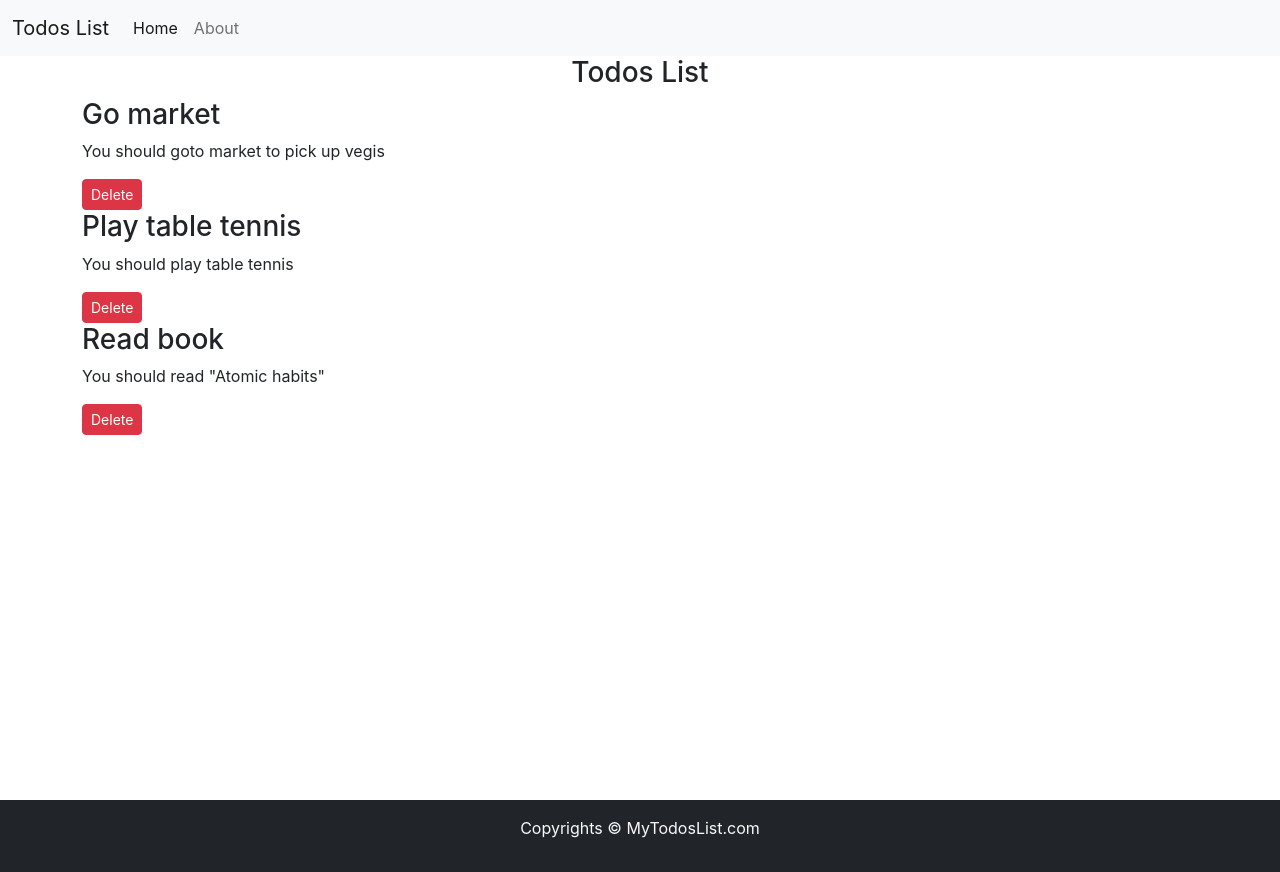
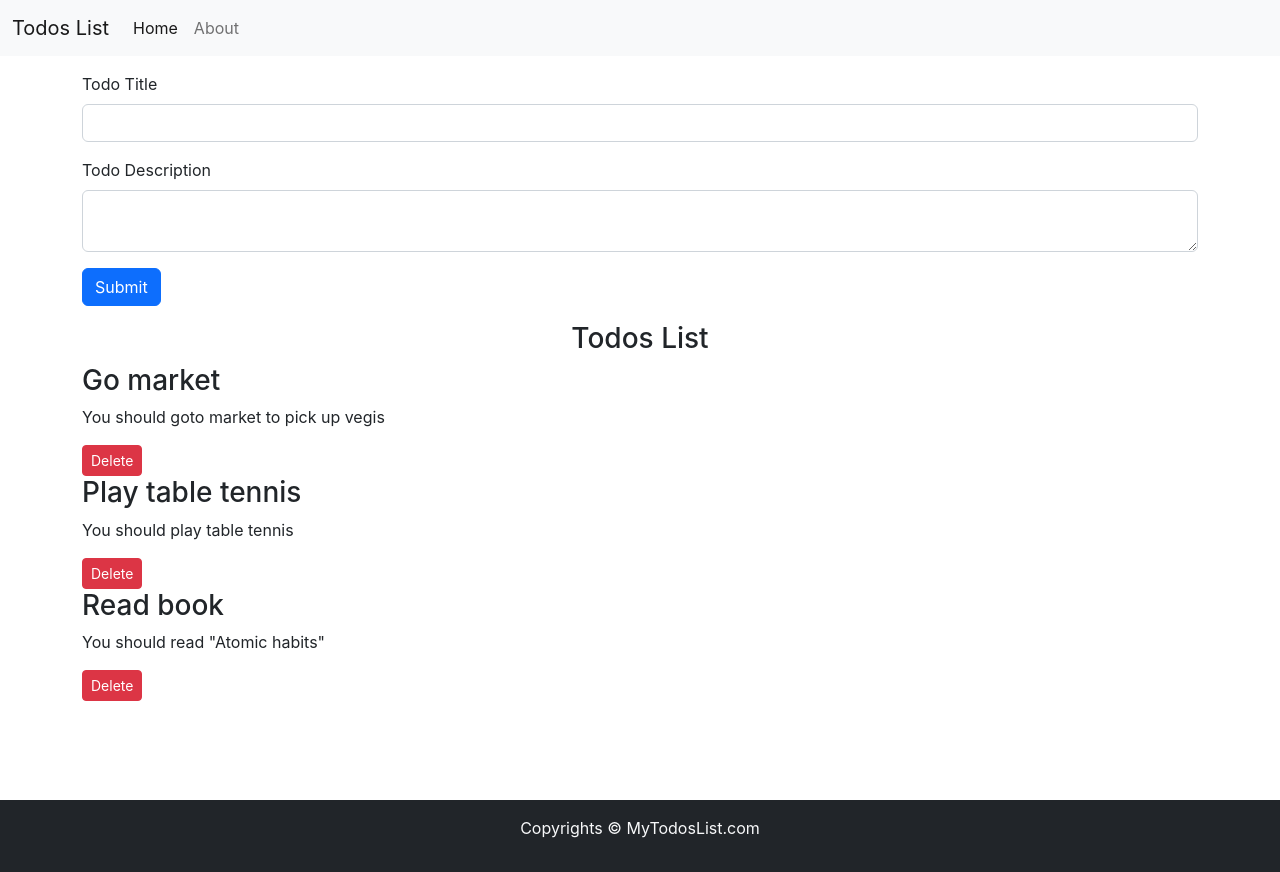
Before and after one commit to Sadam-PK/react-todo, a React (Create React App) app: page / in a window 1280 px wide. Built offline with nearby package versions, Linux system fonts and the light colour scheme.

Commit message:
todo title and area added

```diff
--- a/src/App.js
+++ b/src/App.js
@@ -2,6 +2,7 @@
 import Header from './MyComponents/Header';
 import Footer from "./MyComponents/Footer";
 import Todos from "./MyComponents/Todos";
+import AddTodo from "./MyComponents/AddTodo";
 import React, { useState } from 'react';
 
 function App() {
@@ -31,6 +32,7 @@
   return (
     <>
       <Header title='Todos List' />
+      <AddTodo/>
       <Todos todos={todos} onDelete={onDelete} />
       <Footer />
     </>
--- a/src/MyComponents/AddTodo.js
+++ b/src/MyComponents/AddTodo.js
@@ -3,6 +3,19 @@
 export default function AddTodo() {
     return (
         <>
+            <div className="container my-3">
+                <form>
+                    <div className="mb-3">
+                        <label for="title" className="form-label">Todo Title</label>
+                        <input type="text" className="form-control" id="title" />
+                    </div>
+                    <div className="mb-3">
+                        <label for="desc" className="form-label">Todo Description</label>
+                        <textarea type="text" className="form-control" id="desc" />
+                    </div>
+                    <button type="submit" className="btn btn-primary">Submit</button>
+                </form>
+            </div>
         </>
     )
 }
--- a/src/MyComponents/Todos.js
+++ b/src/MyComponents/Todos.js
@@ -3,7 +3,7 @@
 export default function Todos(props) {
 
     return (
-        <div className="container">
+        <div className="container my-3">
             <h3 className="text-center">Todos List</h3>
 
             {props.todos.length === 0 ? 'no todos to display' :
```
